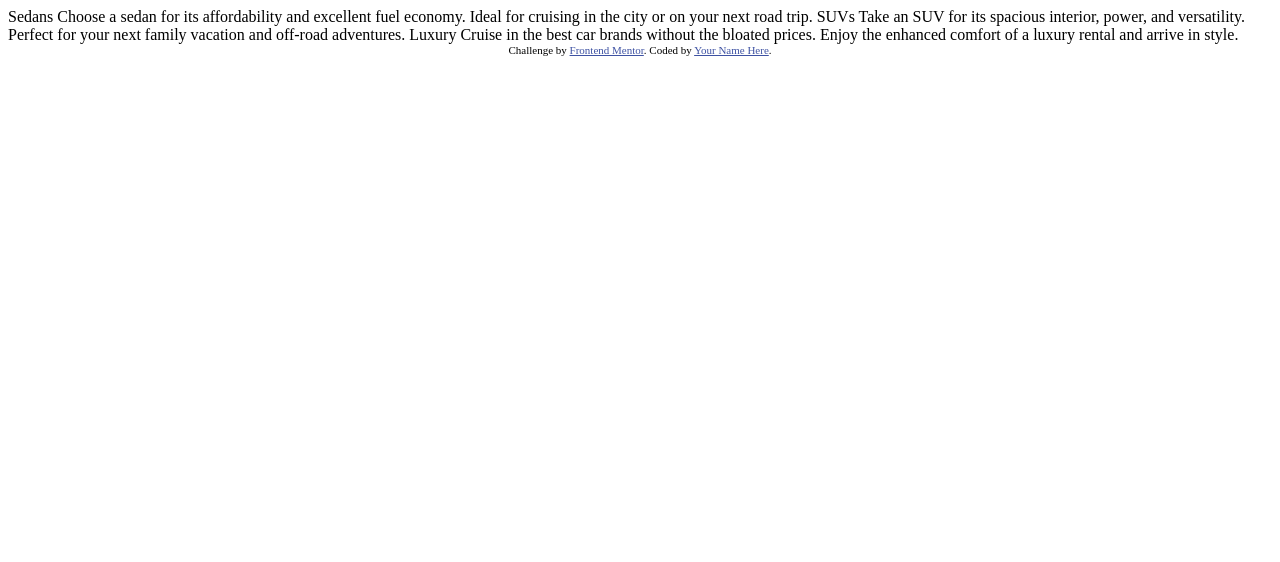
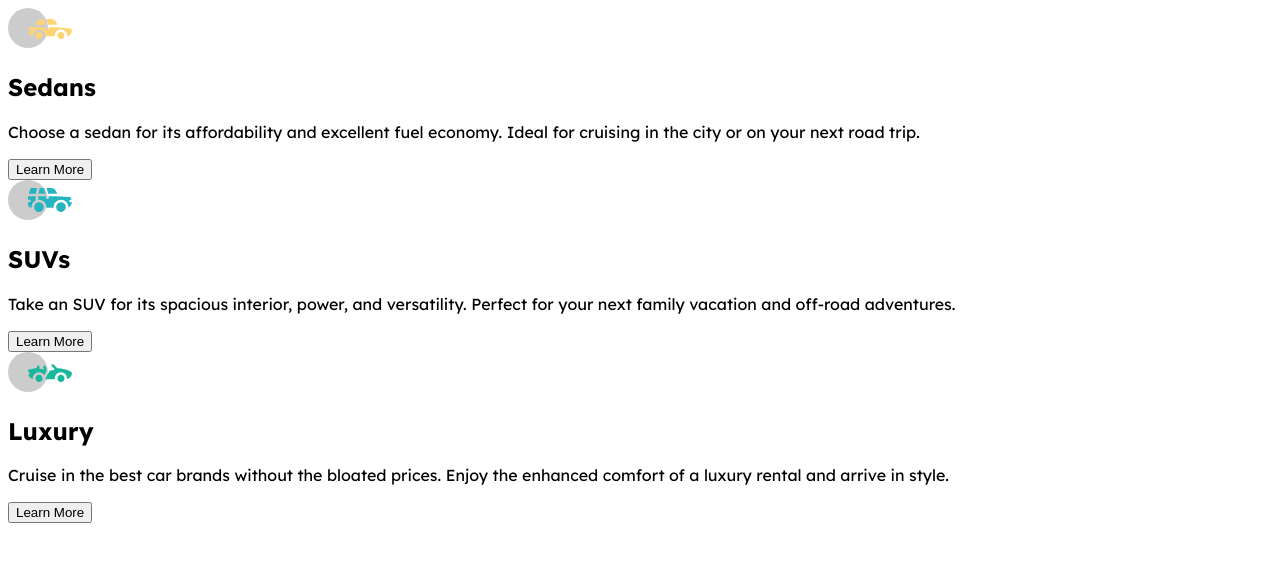
Before and after one commit to duckdoe/3column_preview_card_component, a plain HTML site: page index.html in a window 1280 px wide. Drawn offline with Linux system fonts and the light colour scheme; a web font is replaced by a local one.

Commit message:
Html Sturcture defined

```diff
--- a/index.html
+++ b/index.html
@@ -1,36 +1,41 @@
 <!DOCTYPE html>
 <html lang="en">
-<head>
-  <meta charset="UTF-8">
-  <meta name="viewport" content="width=device-width, initial-scale=1.0"> <!-- displays site properly based on user's device -->
+  <head>
+    <meta charset="UTF-8" />
+    <meta name="viewport" content="width=device-width, initial-scale=1.0" />
+    <link rel="stylesheet" href="style.css">
 
-  <link rel="icon" type="image/png" sizes="32x32" href="./images/favicon-32x32.png">
-
-  <title>Frontend Mentor | 3-column preview card component</title>
-
-  <!-- Feel free to remove these styles or customise in your own stylesheet 👍 -->
-  <style>
-    .attribution { font-size: 11px; text-align: center; }
-    .attribution a { color: hsl(228, 45%, 44%); }
-  </style>
-</head>
-<body>
-
-  Sedans
-  Choose a sedan for its affordability and excellent fuel economy. Ideal for cruising in the city
-  or on your next road trip.
-
-  SUVs
-  Take an SUV for its spacious interior, power, and versatility. Perfect for your next family vacation
-  and off-road adventures.
-
-  Luxury
-  Cruise in the best car brands without the bloated prices. Enjoy the enhanced comfort of a luxury
-  rental and arrive in style.
-
-  <div class="attribution">
-    Challenge by <a href="https://www.frontendmentor.io?ref=challenge" target="_blank">Frontend Mentor</a>.
-    Coded by <a href="#">Your Name Here</a>.
-  </div>
-</body>
+    <title>Frontend Mentor | 3-column preview card component</title>
+  </head>
+  <body>
+    <main>
+      <section class="col-1">
+        <img src="images/icon-sedans.svg" alt="Sedan Icon">
+        <h2>Sedans</h2>
+        <p>
+          Choose a sedan for its affordability and excellent fuel economy. Ideal
+          for cruising in the city or on your next road trip.
+        </p>
+        <button>Learn More</button>
+      </section>
+      <section class="col-2">
+        <img src="images/icon-suvs.svg" alt="SUV icon">
+        <h2>SUVs</h2>
+        <p>
+          Take an SUV for its spacious interior, power, and versatility. Perfect
+          for your next family vacation and off-road adventures.
+        </p>
+        <button>Learn More</button>
+      </section>
+      <section class="col-3">
+        <img src="images/icon-luxury.svg" alt="Luxury icon">
+        <h2>Luxury</h2>
+        <p>
+          Cruise in the best car brands without the bloated prices. Enjoy the
+          enhanced comfort of a luxury rental and arrive in style.
+        </p>
+        <button>Learn More</button>
+      </section>
+    </main>
+  </body>
 </html>
--- /dev/null
+++ b/style.css
@@ -0,0 +1,5 @@
+@import url('https://fonts.googleapis.com/css2?family=Big+Shoulders:opsz,wght@10..72,100..900&family=Lexend+Deca:wght@100..900&display=swap');
+
+body{
+  font-family: 'Lexend Deca', sans-serif;
+}
```
